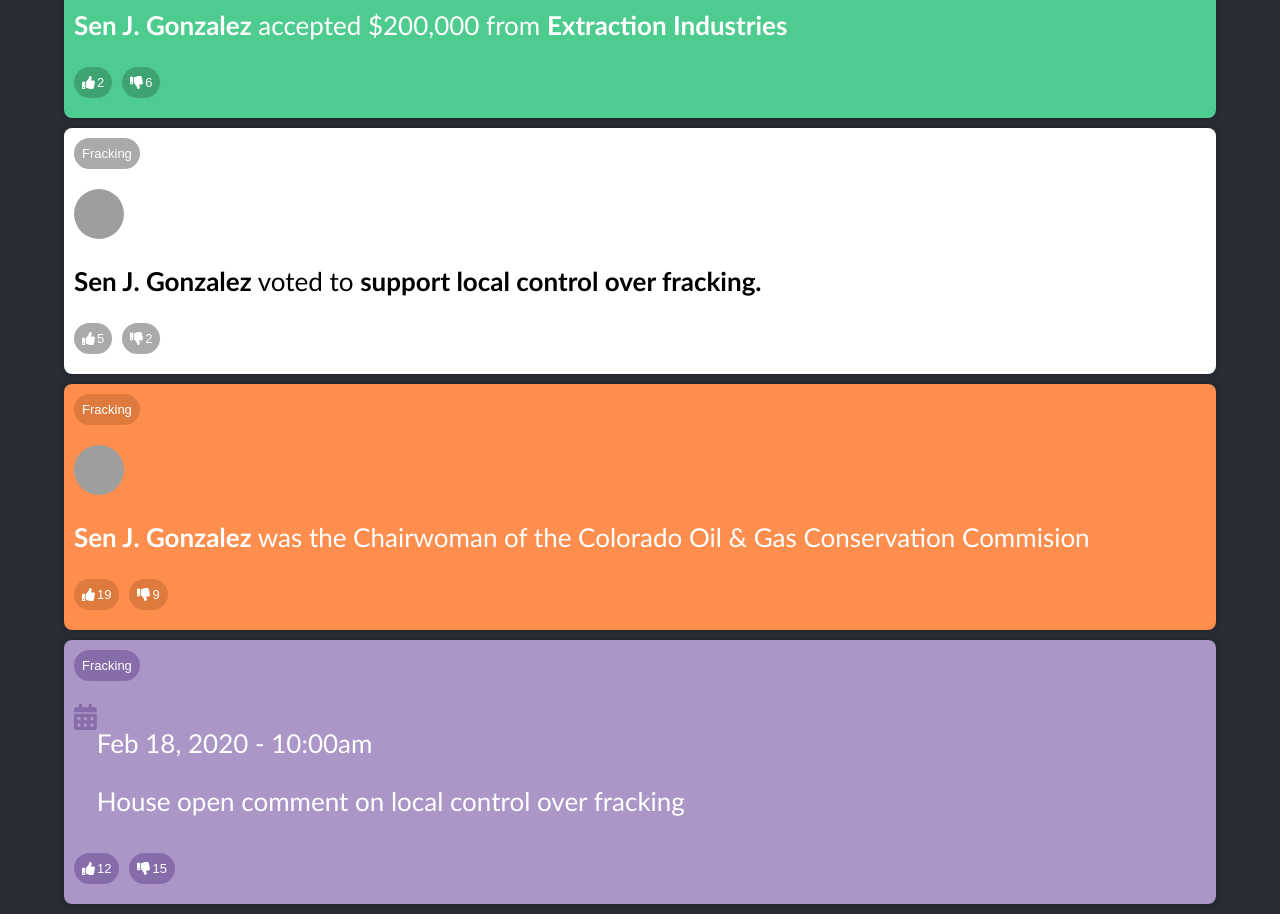
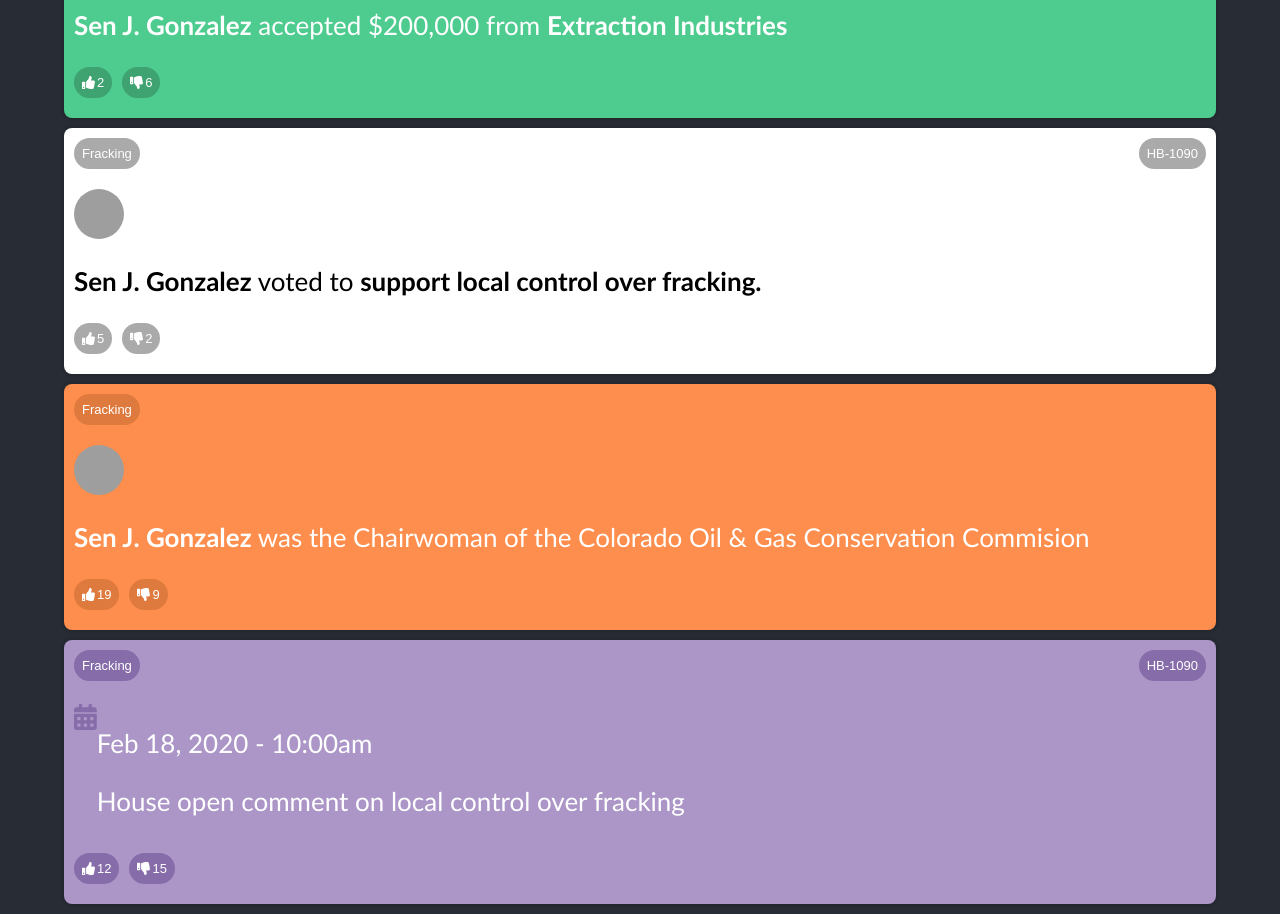
Before and after one commit to zacksabbath/frontend-ui, a React (Create React App) app: page / in a window 1280 px wide. Shown: the part 1420-2334 px from the top of the page. Built offline with nearby package versions, Linux system fonts and the light colour scheme; grey boxes are pictures that could not be loaded.

Commit message:
Add Bill Bubble

```diff
--- a/src/components/molecules/ThumbIcons/ThumbIcons.tsx
+++ b/src/components/molecules/ThumbIcons/ThumbIcons.tsx
@@ -23,7 +23,6 @@
 
 `;
 
-
 export default function ThumbIcons(props:ThumbIconsProps) {
     const {likes, dislikes, onLike, onDislike} = props;
     return (
--- a/src/components/organisms/NewsfeedItem/NewsfeedItem.tsx
+++ b/src/components/organisms/NewsfeedItem/NewsfeedItem.tsx
@@ -7,6 +7,7 @@
 
 interface CardProps {
     topic: Entity,
+    bill?: Entity,
     image?: string,
     children?: React.ReactNode,
     type: string,
@@ -44,22 +45,27 @@
 
 const BubbleWrap = styled.div`
     padding: 10px;
+    display: flex;
+    flex-direction: row;
+    justify-content: space-between;
 
     &.absolute {
         position: absolute;
     }
+
 `;
 
 export default function NewsfeedItem(props: CardProps) {
     const [likes, setLikes] = useState(Math.floor((Math.random() * 20) + 1));
     const [dislikes, setDislikes] = useState(Math.floor((Math.random() * 20) + 1));
-    const {image, topic, children} = props;
+    const {image, topic, bill, children} = props;
 
     return <CardWrapper>
 
         <TopWrapper>
             <BubbleWrap className={image?'absolute':''}>
                 <Bubble>{topic.name}</Bubble>
+                {bill?.name && <Bubble>{bill.name}</Bubble>}
             </BubbleWrap>
             { image && <img src={image} /> }
         </TopWrapper>
--- a/src/components/pages/Newsfeed/Newsfeed.tsx
+++ b/src/components/pages/Newsfeed/Newsfeed.tsx
@@ -54,7 +54,7 @@
 
     return <>
         {newsfeedItems.map(item=>{
-            const {type, topic, image, content, date, key} = item;
+            const {type, topic, image, content, date, bill, key} = item;
 
             // const FeedComponent: JSX.Element = GetNewsFeedComponent(type)
 
@@ -64,6 +64,7 @@
                 <ThemeProvider theme={colorScheme} key={key}>
                     <NewsfeedItem
                         topic = {topic}
+                        bill = {bill}
                         type = {type}
                         image = {image}
                         date = {date}
```
